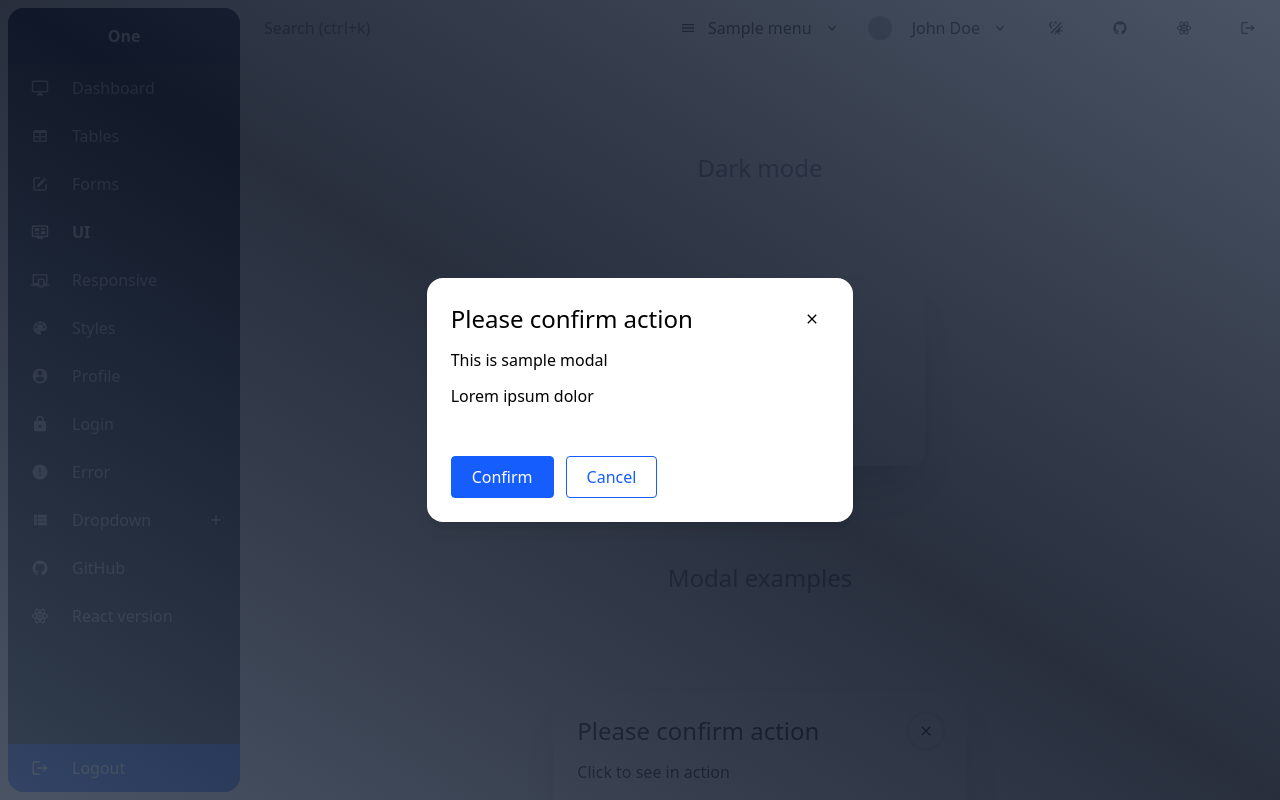
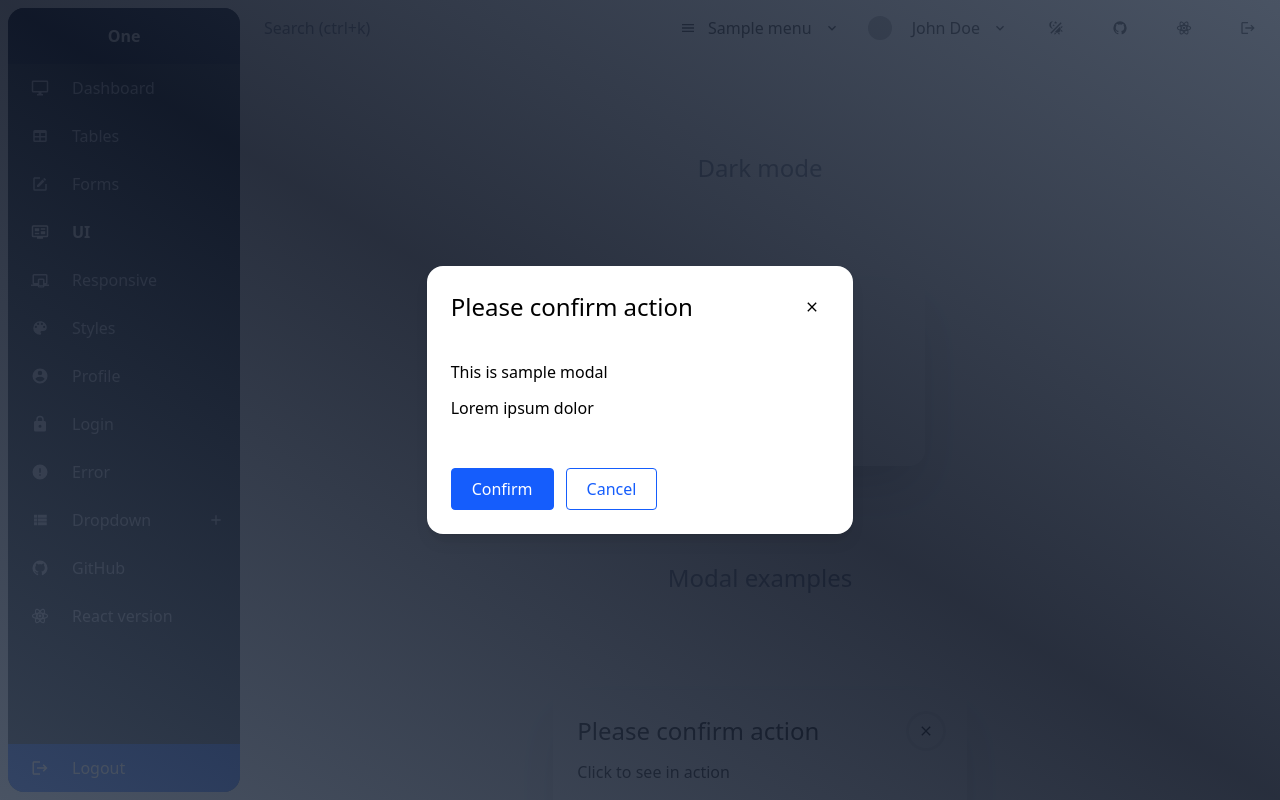
Before and after one commit to justboil/admin-one-vue-tailwind, a Vue app: page /#/ui in a window 1280 px wide. Both pictures are taken after a click on the button 925 px from the left and 731 px from the top of the page. Shown: the top 800 px of the page. Built offline with nearby package versions, Linux system fonts and the light colour scheme; grey boxes are pictures that could not be loaded.

Commit message:
fix: modal body layout

```diff
--- a/src/components/CardBoxModal.vue
+++ b/src/components/CardBoxModal.vue
@@ -6,6 +6,8 @@ import BaseButtons from '@/components/BaseButtons.vue'
 import CardBox from '@/components/CardBox.vue'
 import OverlayLayer from '@/components/OverlayLayer.vue'
 import CardBoxComponentTitle from '@/components/CardBoxComponentTitle.vue'
+import CardBoxComponentBody from './CardBoxComponentBody.vue'
+import CardBoxComponentFooter from './CardBoxComponentFooter.vue'
 
 const props = defineProps({
   title: {
@@ -56,9 +58,12 @@ window.addEventListener('keydown', (e) => {
       v-show="value"
       class="z-50 max-h-[calc(100dvh-(--spacing(40)))] w-11/12 shadow-lg md:w-3/5 lg:w-2/5 xl:w-4/12"
       is-modal
+      has-component-layout
     >
-      <CardBoxComponentTitle :title="title">
-        <BaseButton
+      <div class="px-6 pt-6">
+
+        <CardBoxComponentTitle :title="title">
+          <BaseButton
           v-if="hasCancel"
           :icon="mdiClose"
           color="whiteDark"
@@ -67,17 +72,20 @@ window.addEventListener('keydown', (e) => {
           @click.prevent="cancel"
         />
       </CardBoxComponentTitle>
+    </div>
 
-      <div class="space-y-3">
-        <slot />
-      </div>
+      <CardBoxComponentBody class="overflow-y-auto py-6 pl-6 pr-3 mr-3" no-padding>
+        <div class="space-y-3">
+          <slot />
+        </div>
+      </CardBoxComponentBody>
 
-      <template #footer>
+      <CardBoxComponentFooter>
         <BaseButtons>
           <BaseButton :label="buttonLabel" :color="button" @click="confirm" />
           <BaseButton v-if="hasCancel" label="Cancel" :color="button" outline @click="cancel" />
         </BaseButtons>
-      </template>
+      </CardBoxComponentFooter>
     </CardBox>
   </OverlayLayer>
 </template>
```
